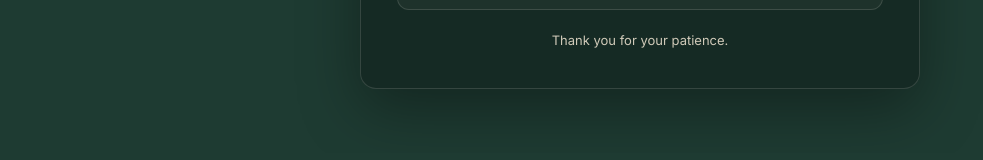
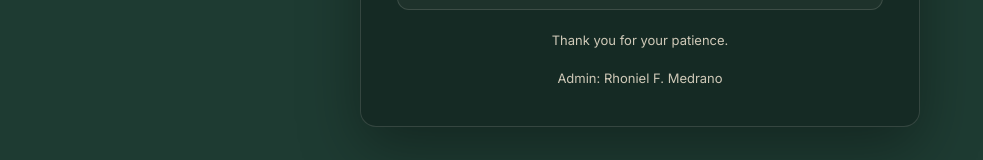
Before and after one commit to airhoniel/GSCNSSATAssessmentPortal, a plain HTML site: page index.html in a window 1280 px wide. Shown: the part 876-1036 px from the top of the page, without its empty margins (0-983 px from the left). Drawn offline with Linux system fonts and the light colour scheme.

Commit message:
index.html

```diff
--- a/index.html
+++ b/index.html
@@ -128,6 +128,7 @@
   .info-box li:last-child{ margin-bottom:0; }
   .info-box b{ color:var(--chalk); }
   .thanks{ margin-top:22px; font-size:13px; color:var(--chalk-dim); }
+  .AdminName{ margin-top:22px; font-size:13px; color:var(--chalk-dim); }
 
   @media (max-width:480px){
     .card{ padding:28px 22px; }
@@ -182,6 +183,7 @@
   </div>
 
   <div class="thanks">Thank you for your patience.</div>
+  <div class="AdminName">Admin: Rhoniel F. Medrano</div>
 </div>
 
 
```
